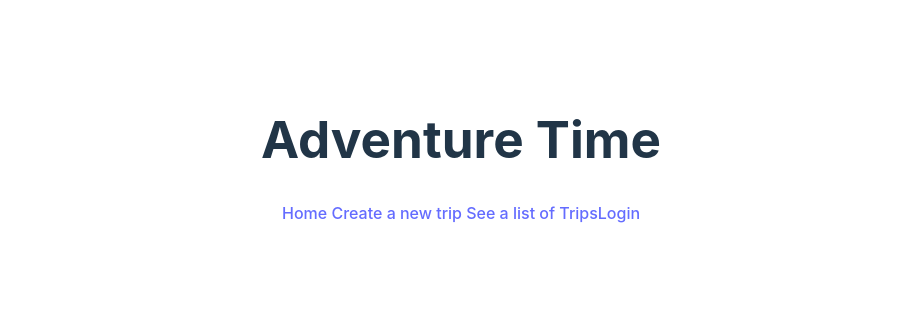
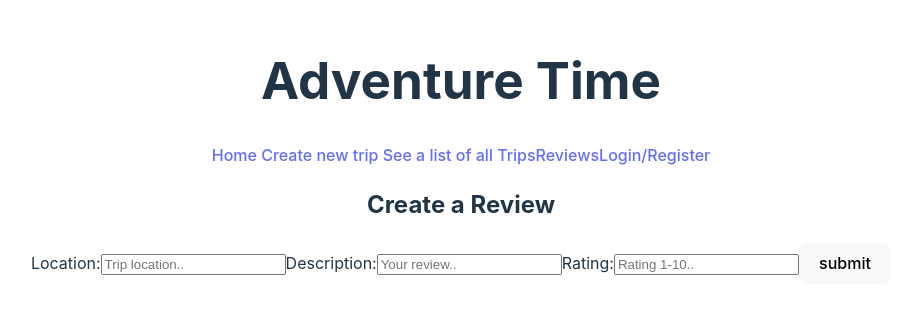
Before and after one commit to Capstone-Kyra/front, a React (Vite) app: page /reviews/createReview in a window 1280 px wide. Shown: the part 249-560 px from the top of the page, without its empty margins (179-1081 px from the left). Built offline with nearby package versions, Linux system fonts and the light colour scheme; no server answers.

Commit message:
fixed merge conflict

```diff
--- a/src/App.jsx
+++ b/src/App.jsx
@@ -13,6 +13,8 @@ import jwtDecode from 'jwt-decode';
 import Homepage from './components/HomePage';
 import NewTrip from './components/NewTrip';
 import AdminDashboard from './components/AdminDashboard/AdminDashboard';
+import FetchReviews from './components/Reviews/FetchReviews';
+import CreateReview from './components/Reviews/CreateReview';
 
 function App() {
   const [allTripsData, setAllTripsData] = useState([]);
@@ -56,11 +58,12 @@ console.log(allTripsData);
       <nav>
       <Link to='/'>Home </Link>
       {/* <Link to='/searchbar'>Search </Link> */}
-      <Link to ='/newTrip'>Create a new trip </Link>
-      <Link to = '/trips'>See a list of Trips</Link>
+      <Link to ='/newTrip'>Create new trip </Link>
+      <Link to = '/trips'>See a list of all Trips</Link>
+      <Link to = '/reviews/fetchReviews'>Reviews</Link>
 
         {
-          userInfo ? "" : <Link to="/login">Login</Link>
+          userInfo ? "" : <Link to="/login">Login/Register</Link>
         }
 
         {
@@ -70,6 +73,8 @@ console.log(allTripsData);
         {
           userInfo && !userInfo.admin ? <Link to="/profile"> Profile</Link> : ""
         }
+
+
       {/* <NavBar />  */}
       </nav>
       <Routes>
@@ -82,6 +87,8 @@ console.log(allTripsData);
         <Route path='/login' element={<Login setUserInfo={setUserInfo}/>} />
         <Route path='/admin-dashboard' element={<AdminDashboard />} />
         <Route path='/profile' element = {<Profile />} />
+        <Route path='/reviews/fetchReviews' element ={<FetchReviews />} />
+        <Route path= 'reviews/createReview' element ={<CreateReview />} />
        </Routes>
     </>
   )
--- a/src/components/Profile.jsx
+++ b/src/components/Profile.jsx
@@ -1,5 +1,6 @@
 import { Link } from "react-router-dom"
 import React from "react"
+import CreateReview from "./Reviews/CreateReview"
 
 
 
@@ -7,7 +8,8 @@ export default function Profile(){
     return(
         <div>
         <h1>Your profile!</h1>
-        <Link to= '/NewTrip'>Create new trip</Link>
+        {/* <Link to= '/NewTrip'>Create new trip</Link> */}
+        <Link to = '/reviews/createReview'>Create A Review</Link>
         </div>
     )
 }
--- a/src/components/Reviews/CreateReview.jsx
+++ b/src/components/Reviews/CreateReview.jsx
@@ -0,0 +1,65 @@
+import { useParams, useNavigate } from "react-router-dom";
+import { useState } from "react";
+
+export default function NewReview({ trip, setNewReviews }) {
+    const [description, setDescription] = useState('');
+    const [rating, setRating] = useState('');
+    const [tripId, setTripId] = useState('');
+    // const navigate = useNavigate();
+
+    async function createReview(event){
+        event.preventDefault()
+        try{
+            const TOKEN = localStorage.getItem('token')
+            const response = await fetch(`http://localhost:3000/api/reviews`, {
+                method: 'POST',
+                headers:{
+                    'Content-Type': 'Application/json',
+                    'Authorization': `Bearer ${TOKEN}`
+                },
+                body: JSON.stringify({
+                    description: description,
+                    rating: rating,
+                    userId: localStorage.getItem('userId'),
+                    tripId: trip.tripId
+                })
+            })
+            // navigate('/reviews/fetchReviews');
+            const result = await response.json()
+            return result
+        }   catch (error){
+            console.log(error)
+        }
+
+    }
+    return(
+        <div>
+            <h2>Create a Review</h2>
+            <form onSubmit={createReview}>
+            <label>
+                {/* tripId needs to be replaced with location */}
+                    Location:
+                    <input type="text"
+                    value={tripId}
+                    placeholder="Trip location.."
+                    onChange={(event)=> setTripId(event.target.value)}/>
+                </label>
+                <label>
+                    Description:
+                    <input type="text"
+                    value={description}
+                    placeholder="Your review.."
+                    onChange={(event)=> setDescription(event.target.value)}/></label>
+                <label>
+                    Rating:
+                <input type="number"
+                 value={rating}
+                 placeholder="Rating 1-10.."
+                  onChange={(event)=>
+                setRating(event.target.value)}/></label>
+
+                <button type= "submit">submit</button>
+                </form>
+
+        </div>
+    )}
--- /dev/null
+++ b/src/components/Reviews/FetchOwnReviews.jsx
@@ -0,0 +1,4 @@
+// List of own reviews on profile
+
+import DeleteReview from "./DeleteReview";
+import UpdateReview from "./UpdateReview";
--- a/src/components/Reviews/FetchReviews.jsx
+++ b/src/components/Reviews/FetchReviews.jsx
@@ -1,35 +1,30 @@
 import { useEffect, useState} from 'react';
-import { useNavigate } from 'react-router-dom';
 
 
-export default function FetchReviews({setSelectedReviewId, selectedReviewId}){
-    const[TheReviews, setTheReviews] = useState([]);
-    const navigate = useNavigate()
-    function reviewInfo(reviewId) {
-        navigate(`/reviews/${reviewId}`)
-    }
+export default function FetchReviews({setReviewId, ReviewId}){
+    const[TheseReviews, setTheseReviews] = useState([]);
 
     useEffect(() =>{
-        async function fetchTheReviews(){
+        async function fetchReviews(){
             try{
                 const response = await fetch(`http://localhost:3000/api/reviews`);
                 const data = await response.json();
-                setTheReviews(data);
+                setTheseReviews(data);
 
             } catch(error){
                 console.error(error);
             }
         }
-        fetchTheReviews();
+        fetchReviews();
     }, []);
 
     return(
         <div><h2>Reviews</h2>
-            {TheReviews.map((review)=>(
+            {TheseReviews.map((review)=>(
                 <div key={review.reviewId}>
+                    <p>Location: {review.tripId}</p>
                     <p>Description: {review.description}</p>
                     <p>Rating: {review.rating}</p>
-                    <button onClick={() => reviewInfo(review.reviewId)}>Details</button>
                 </div>
             ))}
         </div>
--- a/src/components/SingleTrip.jsx
+++ b/src/components/SingleTrip.jsx
@@ -24,6 +24,10 @@ export default function SingleTrip (props){
            <p> {filteredTrip.description}</p>
            <p> {filteredTrip.type}</p>
            </> : null }
+
+
+
+           {/* add singlereview view here */}
            <button onClick={() => navigate('/trips')}> Back </button>
 
 
```
Also changed, not shown: src/components/Reviews/DeleteReview.jsx (+4 -4 lines), src/components/Reviews/FetchReviewsById.jsx (+1 -23 lines), src/components/Reviews/UpdateReview.jsx (+27 -33 lines).
